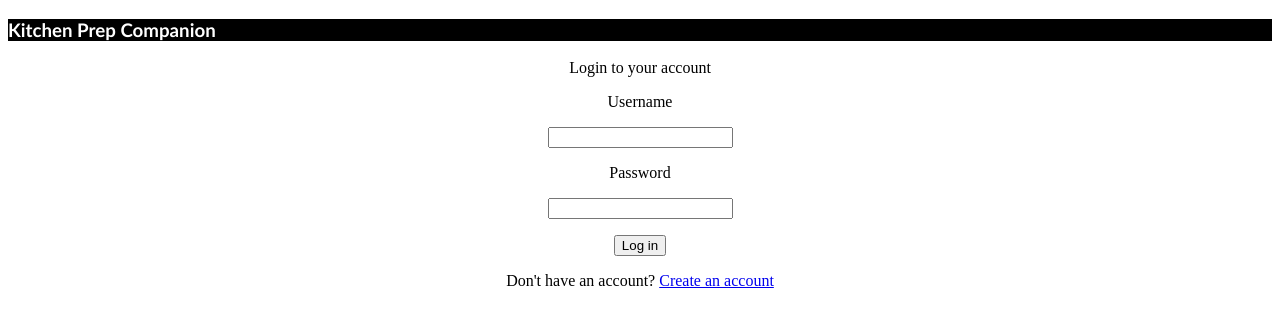
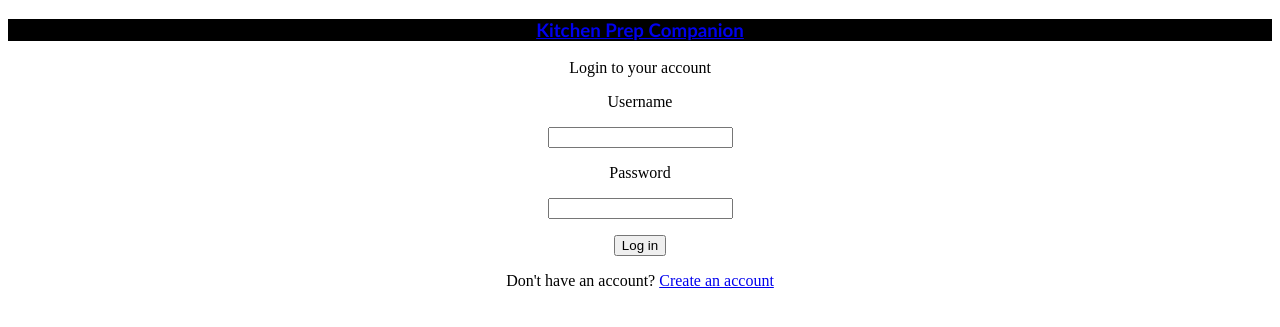
Before and after one commit to m-agyapong/Smart-Kitchen-Engine, a Flask app: page /login in a window 1280 px wide. Shown: the top 327 px of the page. Run offline with Flask 3, Linux system fonts and the light colour scheme.

Commit message:
added a home link in the banner

```diff
--- a/static/login.css
+++ b/static/login.css
@@ -6,8 +6,8 @@ div.banner {
 
 
 
-span.navigation {
-    float: right;
+div.navigation {
+    text-align: center;
 }
 
 div.banner {
--- a/templates/login.html
+++ b/templates/login.html
@@ -8,9 +8,10 @@
 
         <div class="banner">
             <h3>
-                Kitchen Prep Companion
-                <span class="navigation">
-                <span>
+
+                <div class="navigation">
+                    <a href="/"> Kitchen Prep Companion </a>
+                <div>
 
             </h3>
         </div>
```
